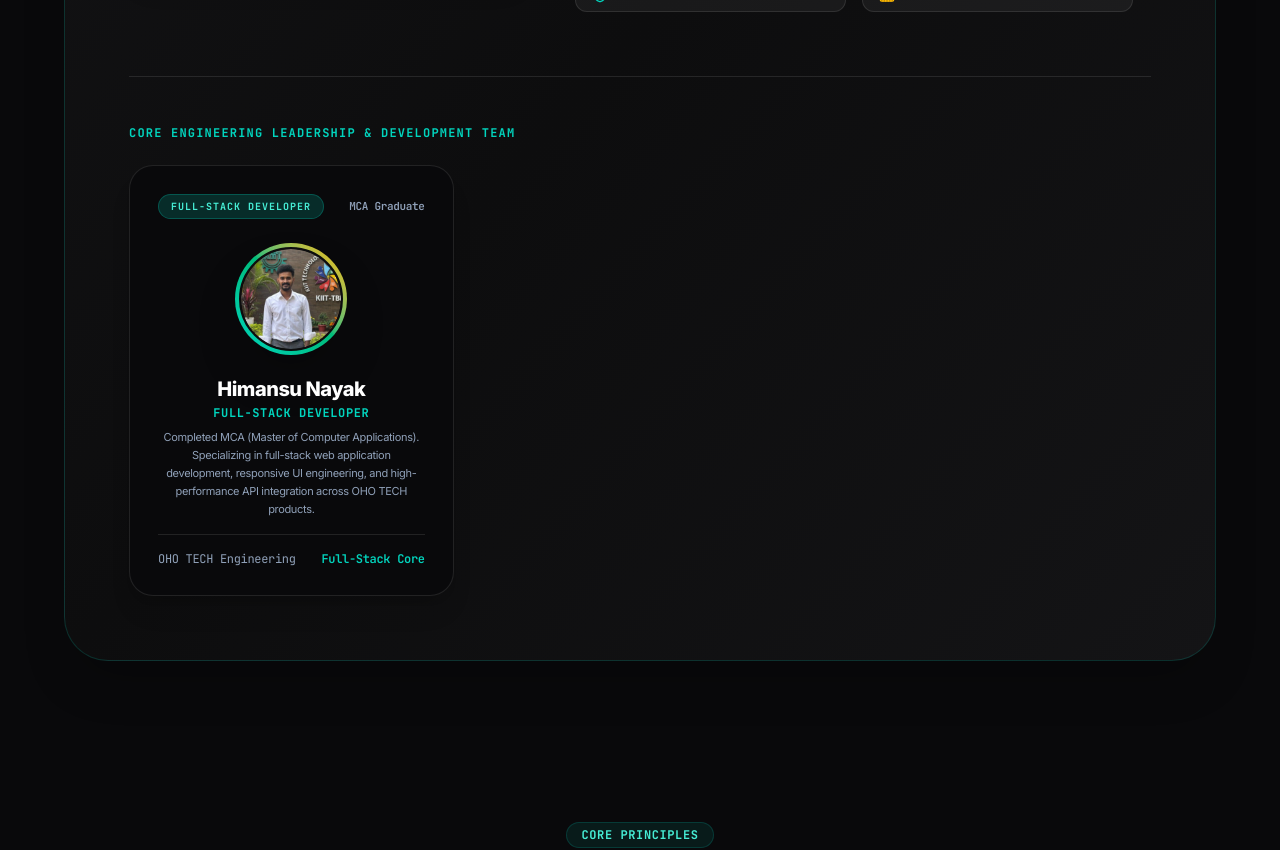
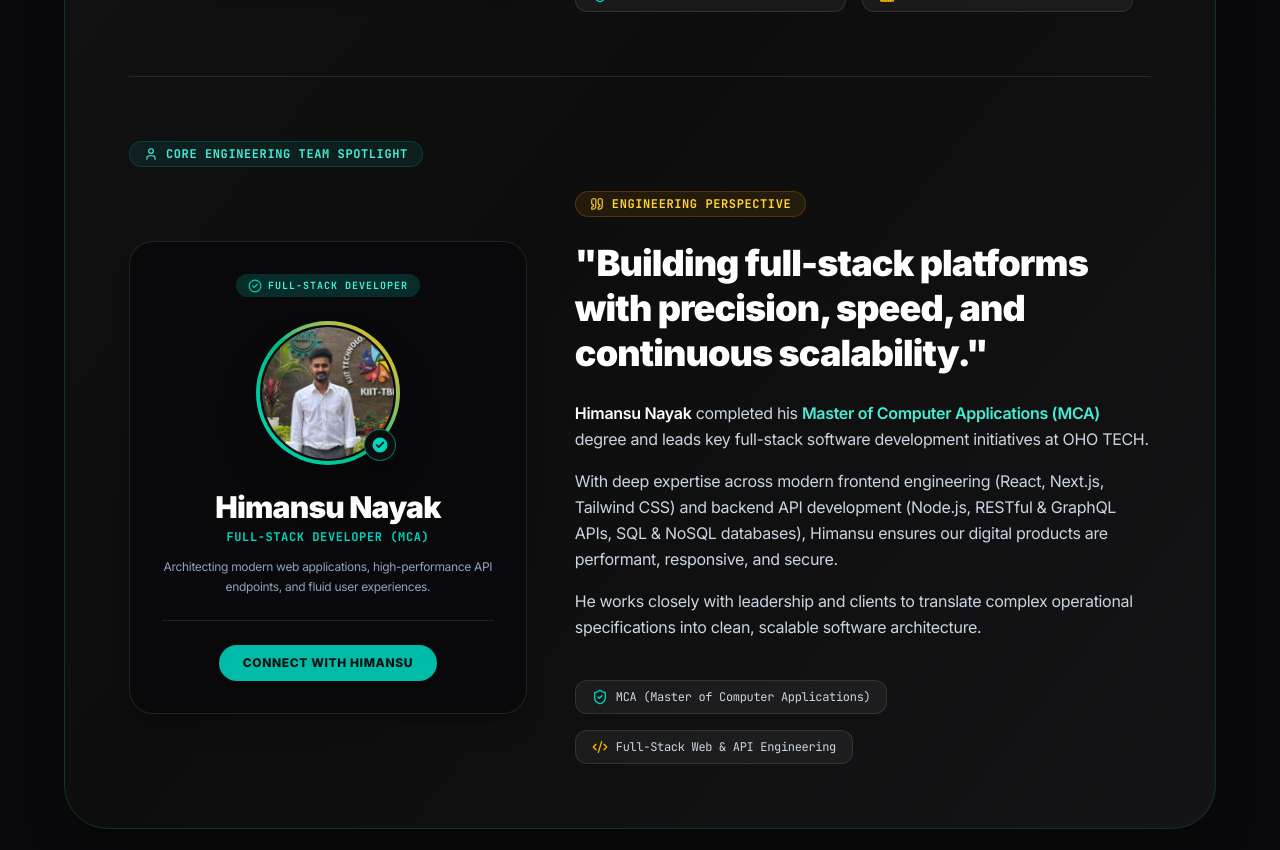
Before and after one commit to Himansu-Nayak/OHOTECHN, a Next.js app: page /about in a window 1280 px wide. Shown: the part 1720-2570 px from the top of the page. Built offline with nearby package versions, Linux system fonts and the light colour scheme.

Commit message:
style: Expand Himansu Nayak team profile into full 2-column spotlight matching Director layout

```diff
--- a/src/app/(marketing)/about/page.tsx
+++ b/src/app/(marketing)/about/page.tsx
@@ -1,7 +1,7 @@
 import { Metadata } from 'next';
 import Link from 'next/link';
 import NextImage from 'next/image';
-import { User, CheckCircle2, Quote, ShieldCheck, ArrowRight, Sparkles, Building2, Award } from 'lucide-react';
+import { User, CheckCircle2, Quote, ShieldCheck, ArrowRight, Sparkles, Building2, Award, Code2 } from 'lucide-react';
 
 export const metadata: Metadata = {
   title: 'About Us & Founder Leadership | OHO TECH',
@@ -170,56 +170,100 @@ export default async function AboutPage() {
 
           </div>
 
-          {/* ── CORE ENGINEERING TEAM MEMBER: HIMANSU NAYAK ── */}
-          <div className="mt-16 pt-12 border-t border-white/10 relative z-10">
-            <div className="text-xs font-mono font-bold text-teal-400 uppercase tracking-widest mb-6">
-              CORE ENGINEERING LEADERSHIP &amp; DEVELOPMENT TEAM
+          {/* ── CORE ENGINEERING TEAM SPOTLIGHT: HIMANSU NAYAK ── */}
+          <div className="mt-16 pt-16 border-t border-white/10 relative z-10">
+            <div className="inline-flex items-center gap-2 px-3.5 py-1 rounded-full bg-teal-500/10 border border-teal-500/20 text-teal-300 font-mono text-xs font-bold uppercase tracking-wider mb-6">
+              <User className="w-3.5 h-3.5" />
+              Core Engineering Team Spotlight
             </div>
 
-            <div className="grid grid-cols-1 md:grid-cols-2 lg:grid-cols-3 gap-6">
-              {/* Himansu Nayak Card */}
-              <div className="bg-[#09090b] border border-white/10 hover:border-teal-500/40 rounded-3xl p-7 transition-all duration-300 flex flex-col justify-between group shadow-xl">
-                <div>
-                  <div className="flex items-center justify-between mb-6">
-                    <span className="text-[10px] font-mono font-bold px-3 py-1 rounded-full bg-teal-500/20 text-teal-300 border border-teal-500/30 uppercase tracking-widest">
+            <div className="grid grid-cols-1 lg:grid-cols-12 gap-12 items-center">
+
+              {/* Left Column: Himansu Card */}
+              <div className="lg:col-span-5">
+                <div className="bg-[#09090b] border border-white/10 rounded-3xl p-8 text-center relative shadow-xl hover:border-teal-500/40 transition-all">
+
+                  <div className="inline-flex items-center gap-1.5 px-3 py-1 rounded-full bg-teal-500/20 text-teal-300 text-[10px] font-mono font-bold uppercase tracking-widest mb-6">
+                    <CheckCircle2 className="w-3.5 h-3.5 text-teal-400" />
                     Full-Stack Developer
-                    </span>
-                    <span className="text-[11px] font-mono text-slate-400 font-semibold">
-                      MCA Graduate
-                    </span>
                   </div>
 
-                  {/* Profile Picture */}
-                  <div className="w-28 h-28 rounded-full bg-gradient-to-tr from-teal-400 via-emerald-500 to-amber-400 p-1 mx-auto mb-5 shadow-2xl group-hover:scale-105 transition-transform duration-300">
+                  {/* Avatar Badge */}
+                  <div className="w-28 h-28 sm:w-36 sm:h-36 mx-auto mb-6 rounded-full bg-gradient-to-tr from-teal-400 via-emerald-500 to-amber-400 p-1 shadow-2xl relative">
                     <div className="w-full h-full rounded-full bg-[#0d0d0e] relative overflow-hidden border-2 border-[#0d0d0e]">
                       <NextImage
                         src="/himansu_nayak.png"
                         alt="Himansu Nayak - Full-Stack Developer OHO TECH"
-                        width={220}
-                        height={220}
+                        width={250}
+                        height={250}
                         className="w-full h-full object-cover object-top"
+                        priority
                       />
+                    </div>
+                    <div className="absolute bottom-1 right-1 w-8 h-8 rounded-full bg-[#0d0d0e] border border-teal-400/50 flex items-center justify-center text-teal-400 shadow-lg">
+                      <CheckCircle2 className="w-5 h-5 fill-teal-400 text-[#0d0d0e]" />
                     </div>
                   </div>
 
-                  <div className="text-center mb-4">
-                    <h3 className="text-xl font-extrabold text-white tracking-tight">
+                  <h3 className="text-2xl sm:text-3xl font-black text-white tracking-tight">
                     Himansu Nayak
                   </h3>
-                    <p className="text-xs font-mono text-teal-400 font-bold uppercase tracking-wider mt-0.5">
-                      Full-Stack Developer
+                  <p className="text-xs font-mono text-teal-400 font-bold uppercase tracking-wider mt-1">
+                    Full-Stack Developer (MCA)
                   </p>
-                    <p className="text-[11px] text-slate-400 mt-2 leading-relaxed">
-                      Completed MCA (Master of Computer Applications). Specializing in full-stack web application development, responsive UI engineering, and high-performance API integration across OHO TECH products.
+                  <p className="text-xs text-slate-400 mt-3 leading-relaxed">
+                    Architecting modern web applications, high-performance API endpoints, and fluid user experiences.
                   </p>
+
+                  <div className="mt-6 pt-6 border-t border-white/10 flex items-center justify-center gap-3">
+                    <Link
+                      href="/contact"
+                      className="px-6 py-2.5 rounded-full bg-teal-500 hover:bg-teal-400 text-[#0d0d0e] font-extrabold text-xs uppercase tracking-wider transition-all shadow-md"
+                    >
+                      Connect with Himansu
+                    </Link>
+                  </div>
+
                 </div>
               </div>
 
-                <div className="pt-4 border-t border-white/10 flex items-center justify-between text-xs font-mono text-slate-400">
-                  <span>OHO TECH Engineering</span>
-                  <span className="text-teal-400 font-semibold">Full-Stack Core</span>
+              {/* Right Column: Himansu Message & Stack Breakdown */}
+              <div className="lg:col-span-7 space-y-6">
+
+                <div className="inline-flex items-center gap-2 px-3.5 py-1 rounded-full bg-amber-500/10 border border-amber-500/20 text-amber-300 font-mono text-xs font-bold uppercase tracking-wider">
+                  <Quote className="w-3.5 h-3.5" />
+                  Engineering Perspective
+                </div>
+
+                <h2 className="text-3xl sm:text-4xl font-black text-white tracking-tight leading-tight">
+                  &quot;Building full-stack platforms with precision, speed, and continuous scalability.&quot;
+                </h2>
+
+                <div className="space-y-4 text-slate-300 text-sm sm:text-base leading-relaxed">
+                  <p>
+                    <strong className="text-white font-semibold">Himansu Nayak</strong> completed his <strong className="text-teal-300 font-semibold">Master of Computer Applications (MCA)</strong> degree and leads key full-stack software development initiatives at OHO TECH.
+                  </p>
+                  <p>
+                    With deep expertise across modern frontend engineering (React, Next.js, Tailwind CSS) and backend API development (Node.js, RESTful &amp; GraphQL APIs, SQL &amp; NoSQL databases), Himansu ensures our digital products are performant, responsive, and secure.
+                  </p>
+                  <p>
+                    He works closely with leadership and clients to translate complex operational specifications into clean, scalable software architecture.
+                  </p>
+                </div>
+
+                <div className="pt-4 flex flex-wrap gap-4">
+                  <div className="flex items-center gap-2 text-xs font-mono text-slate-300 bg-white/5 border border-white/10 px-4 py-2 rounded-xl">
+                    <ShieldCheck className="w-4 h-4 text-teal-400" />
+                    MCA (Master of Computer Applications)
+                  </div>
+                  <div className="flex items-center gap-2 text-xs font-mono text-slate-300 bg-white/5 border border-white/10 px-4 py-2 rounded-xl">
+                    <Code2 className="w-4 h-4 text-amber-400" />
+                    Full-Stack Web &amp; API Engineering
                   </div>
                 </div>
+
+              </div>
+
             </div>
           </div>
 
--- a/src/app/(marketing)/page.tsx
+++ b/src/app/(marketing)/page.tsx
@@ -374,56 +374,106 @@ export default function WideStudioPage() {
 
           </div>
 
-          {/* ── CORE ENGINEERING TEAM MEMBER: HIMANSU NAYAK ── */}
-          <div className="mt-12 pt-12 border-t border-white/10">
-            <div className="text-xs font-mono font-bold text-emerald-400 uppercase tracking-widest mb-6">
-              CORE ENGINEERING LEADERSHIP &amp; DEVELOPMENT TEAM
+          {/* ── FULL 2-COLUMN EXPANDED SPOTLIGHT: HIMANSU NAYAK (FULL-STACK DEVELOPER) ── */}
+          <div className="mt-16 pt-16 border-t border-white/10">
+            <div className="inline-flex items-center gap-2 px-3.5 py-1 rounded-full bg-emerald-500/10 border border-emerald-500/20 text-emerald-300 font-mono text-xs font-bold uppercase tracking-wider mb-6">
+              <User className="w-3.5 h-3.5" />
+              Core Engineering Team Spotlight
             </div>
 
-            <div className="grid grid-cols-1 md:grid-cols-2 lg:grid-cols-3 gap-6">
-              {/* Himansu Nayak Card */}
-              <div className="bg-[#141416] border border-white/10 hover:border-emerald-500/40 rounded-3xl p-7 transition-all duration-300 flex flex-col justify-between group">
-                <div>
+            <div className="grid grid-cols-1 lg:grid-cols-12 gap-10 items-center">
+
+              {/* Left Column: Profile Card */}
+              <div className="lg:col-span-5">
+                <div className="bg-[#141416] border border-white/10 rounded-3xl p-8 shadow-xl relative overflow-hidden group hover:border-emerald-500/40 transition-all text-center">
+
+                  {/* Top Status Badges */}
                   <div className="flex items-center justify-between mb-6">
                     <span className="text-[10px] font-mono font-bold px-3 py-1 rounded-full bg-emerald-500/20 text-emerald-300 border border-emerald-500/30 uppercase tracking-widest">
                       Full-Stack Developer
                     </span>
-                    <span className="text-[11px] font-mono text-slate-400 font-semibold">
-                      MCA Graduate
-                    </span>
+                    <div className="flex items-center gap-1.5 text-xs text-emerald-400 font-mono font-semibold">
+                      <CheckCircle2 className="w-4 h-4 text-emerald-400" />
+                      <span>MCA Graduate</span>
+                    </div>
                   </div>
 
-                  {/* Profile Picture */}
-                  <div className="w-24 h-24 sm:w-28 sm:h-28 rounded-full bg-gradient-to-tr from-emerald-400 via-teal-500 to-amber-400 p-1 mx-auto mb-5 shadow-xl group-hover:scale-105 transition-transform duration-300">
+                  {/* Avatar Portrait Block */}
+                  <div className="relative mb-6 text-center flex flex-col items-center">
+                    <div className="w-28 h-28 sm:w-36 sm:h-36 rounded-full bg-gradient-to-tr from-emerald-400 via-teal-500 to-amber-400 p-1 shadow-2xl relative group-hover:scale-105 transition-transform duration-300">
                       <div className="w-full h-full rounded-full bg-[#0d0d0e] relative overflow-hidden border-2 border-[#0d0d0e]">
                         <NextImage
                           src="/himansu_nayak.png"
                           alt="Himansu Nayak - Full-Stack Developer OHO TECH"
-                        width={200}
-                        height={200}
+                          width={250}
+                          height={250}
                           className="w-full h-full object-cover object-top"
+                          priority
                         />
                       </div>
                     </div>
+                  </div>
 
-                  <div className="text-center mb-4">
-                    <h3 className="text-xl font-extrabold text-white tracking-tight">
+                  {/* Info Block */}
+                  <div className="text-center mb-6">
+                    <h3 className="text-2xl sm:text-3xl font-black text-white tracking-tight">
                       Himansu Nayak
                     </h3>
-                    <p className="text-xs font-mono text-emerald-400 font-bold uppercase tracking-wider mt-0.5">
-                      Full-Stack Developer
+                    <p className="text-xs font-mono text-emerald-400 font-bold uppercase tracking-wider mt-1">
+                      Full-Stack Developer (MCA)
                     </p>
-                    <p className="text-[11px] text-slate-400 mt-2 leading-relaxed">
-                      Completed MCA (Master of Computer Applications). Specializing in full-stack web application development, responsive UI engineering, and high-performance API integration.
+                    <p className="text-xs text-slate-400 mt-2 leading-relaxed">
+                      Architecting Scalable Web Applications, API Engines &amp; Responsive Digital Products
                     </p>
+                  </div>
+
+                  {/* Action Buttons */}
+                  <div className="flex items-center justify-center gap-3">
+                    <Link
+                      href="/contact"
+                      className="flex-1 py-2.5 rounded-full bg-emerald-500 hover:bg-emerald-400 text-[#0d0d0e] font-extrabold text-xs text-center uppercase tracking-wider transition-all shadow-md"
+                    >
+                      Connect Developer
+                    </Link>
+                    <Link
+                      href="/services"
+                      className="py-2.5 px-4 rounded-full bg-white/10 hover:bg-white/20 text-white font-mono text-xs text-center font-bold border border-white/10 transition-all"
+                    >
+                      View Stack
+                    </Link>
+                  </div>
+
                 </div>
               </div>
 
-                <div className="pt-4 border-t border-white/10 flex items-center justify-between text-xs font-mono text-slate-400">
-                  <span>OHO TECH Engineering</span>
-                  <span className="text-emerald-400 font-semibold">Full-Stack Core</span>
+              {/* Right Column: Detailed Narrative & Engineering Highlights */}
+              <div className="lg:col-span-7 flex flex-col justify-between space-y-6">
+                <div className="bg-[#141416] border border-white/10 rounded-3xl p-8 sm:p-10 shadow-xl relative">
+                  <Quote className="w-10 h-10 text-emerald-500/30 mb-4" />
+                  <p className="text-lg sm:text-xl font-medium text-slate-200 leading-relaxed italic mb-6">
+                    &quot;Building clean, scalable full-stack applications with exceptional user experiences and robust backend performance across OHO TECH products.&quot;
+                  </p>
+
+                  <div className="space-y-4 text-xs sm:text-sm text-slate-300 leading-relaxed mb-6">
+                    <p>
+                      <strong className="text-white font-semibold">Himansu Nayak</strong> holds a <strong className="text-emerald-300 font-semibold">Master of Computer Applications (MCA)</strong> degree and serves as a core Full-Stack Developer at OHO TECH, leading end-to-end web product development.
+                    </p>
+                    <p>
+                      He specializes in modern full-stack technologies including React, Next.js, TypeScript, Tailwind CSS, Node.js, and database engineering. Himansu drives the design and implementation of responsive user interfaces, high-performance customer portals, and enterprise software solutions.
+                    </p>
+                  </div>
+
+                  <div className="pt-6 border-t border-white/10 flex flex-wrap items-center justify-between gap-3 text-xs font-mono text-slate-300">
+                    <div className="inline-flex items-center gap-2 px-3 py-1 rounded-full bg-white/5 border border-white/10 text-emerald-400">
+                      <ShieldCheck className="w-3.5 h-3.5" /> MCA Degree Qualified
+                    </div>
+                    <div className="inline-flex items-center gap-2 px-3 py-1 rounded-full bg-white/5 border border-white/10 text-emerald-400">
+                      <Code2 className="w-3.5 h-3.5" /> Full-Stack Core Lead
                     </div>
                   </div>
+                </div>
+              </div>
+
             </div>
           </div>
 
```
Lines whose indentation alone changed are shown as unchanged.
